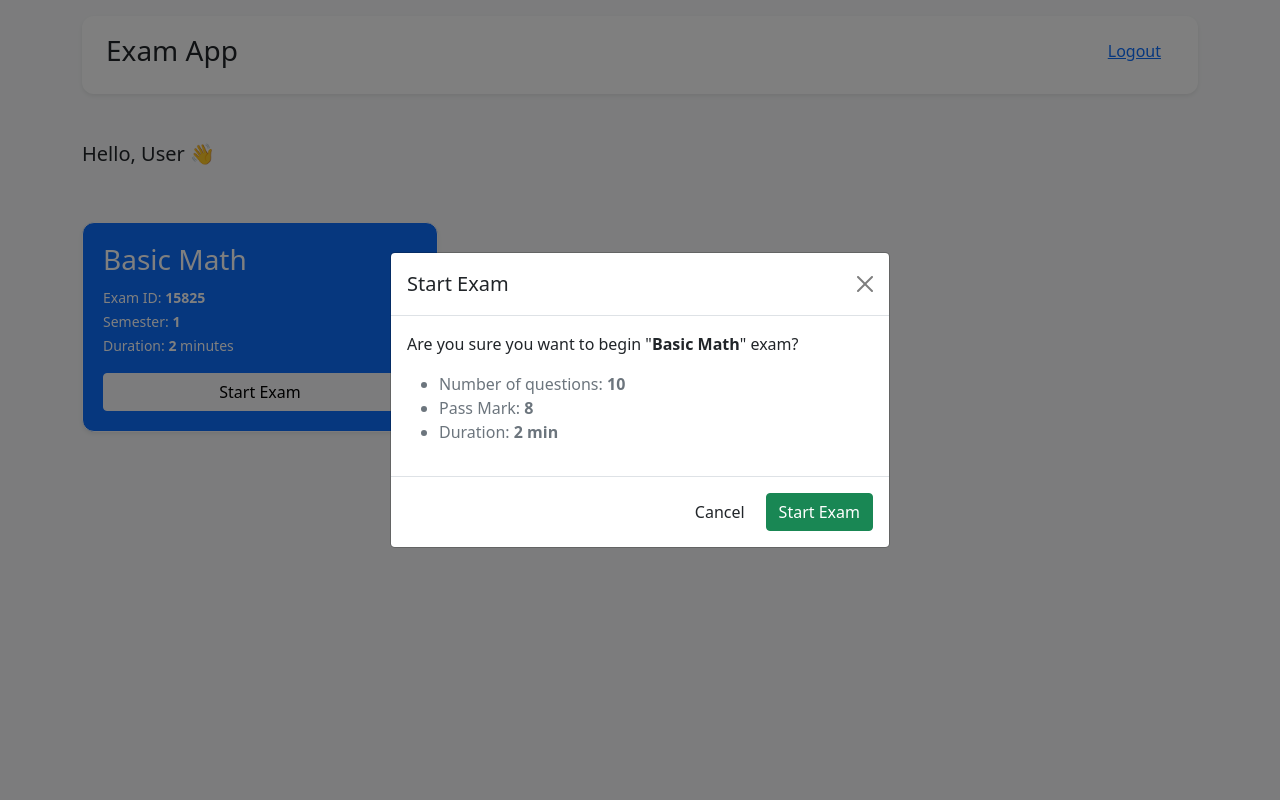
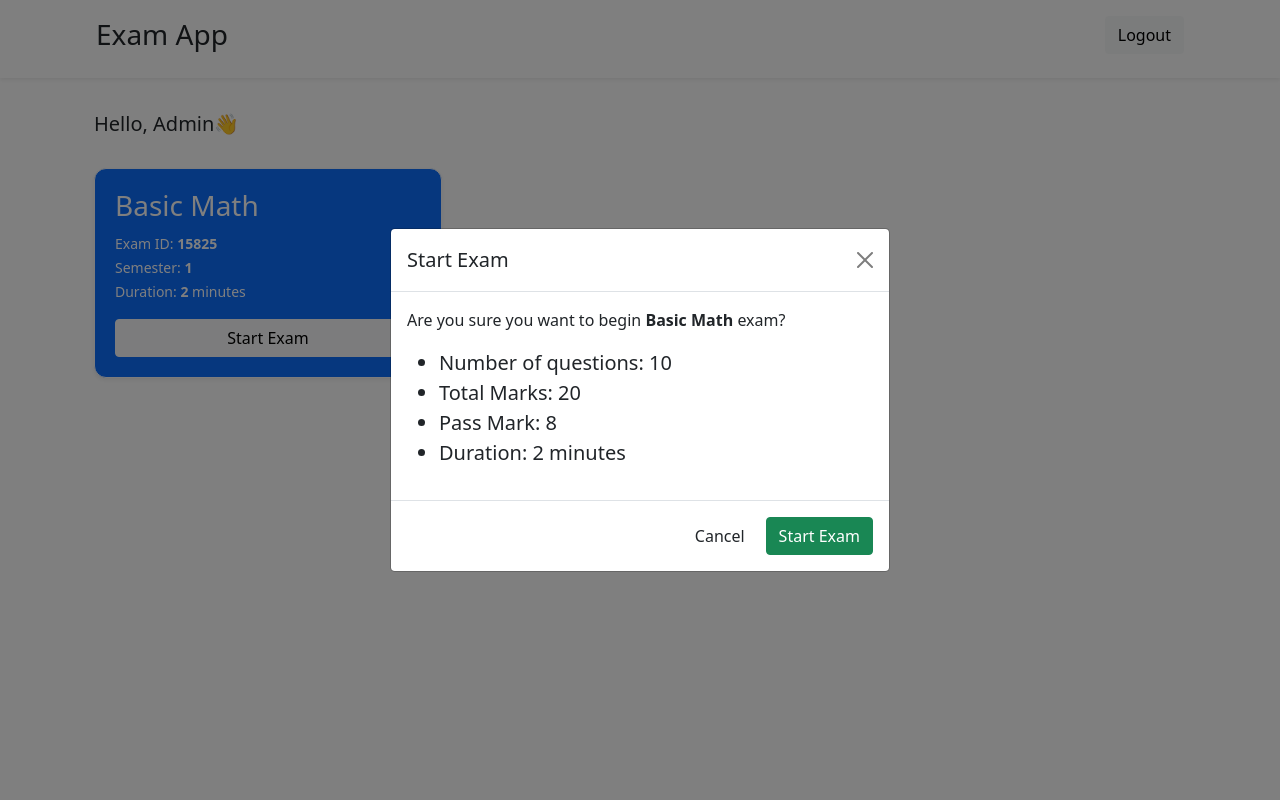
Before and after one commit to Sjithu007/django_exam_app, a Django app: page / in a window 1280 px wide, after a click on "Start Exam". Run offline with Django 3.2, Linux system fonts and the light colour scheme; a user stored in the database is signed in; data comes from the database, SQL or seed files in the repository; both versions use the stored data as it was after the commit; parts of the project's set-up code (start-up, migrations or seed data) failed here and were passed over.

Commit message:
new updates added

```diff
--- a/exams/static/exams/exam.js
+++ b/exams/static/exams/exam.js
@@ -112,7 +112,7 @@ const sendData = () => {
                 for (const [question, resp] of Object.entries(res)){
 
                     resDiv.innerHTML += question
-                    const cls = ['container', 'my-2', 'p-3', 'bg-white', 'h6']
+                    const cls = ['container', 'my-2', 'bg-white', 'h6']
                     resDiv.classList.add(...cls)
 
                     if (resp=='not answered') {
--- a/exams/static/exams/main.js
+++ b/exams/static/exams/main.js
@@ -9,16 +9,18 @@ modalBtns.forEach(btn => btn.addEventListener('click', ()=>{
     const pk = btn.getAttribute('data-bs-pk')
     const name = btn.getAttribute('data-bs-exam')
     const numQuestions = btn.getAttribute('data-bs-questions')
+    const totalMarks = btn.getAttribute('data-bs-marks')
     const scoreToPass = btn.getAttribute('data-bs-pass')
     const duration = btn.getAttribute('data-bs-duration')
 
     modalBody.innerHTML += `
-        <div class="mb-3">Are you sure you want to begin "<b>${name}</b>" exam?</div>
-        <div class="text-muted">
+        <div class="mb-3">Are you sure you want to begin <b>${name}</b> exam?</div>
+        <div class="lead text-small">
             <ul>
                 <li>Number of questions: <b>${numQuestions}</b></li>
+                <li>Total Marks: <b>${totalMarks}</b></li>
                 <li>Pass Mark: <b>${scoreToPass}</b></li>
-                <li>Duration: <b>${duration} min</b></li>
+                <li>Duration: <b>${duration} minutes</b></li>
             </ul>
         </div>
     `
--- a/exams/templates/exams/main.html
+++ b/exams/templates/exams/main.html
@@ -8,7 +8,6 @@
 {% block title %} Exams {% endblock title %}
 
 {% block content %}
-
 
 <!-- Modal -->
 <div class="modal fade" id="examStartModal" tabindex="-1" aria-labelledby="examModalLabel" aria-hidden="true">
@@ -27,26 +26,28 @@
   </div>
 </div>
 
-
-<nav class="navbar sticky-top navbar-light bg-white shadow-sm" style="border-radius: 12px">
-  <div class="container-fluid px-4 py-2">
+<nav class="navbar fixed-top navbar-light bg-white shadow-sm px-5">
+  <div class="container-fluid px-5 py-2">
     <h3>Exam App</h3>
     <div class="d-flex">
       {% if user.is_authenticated %}
-      <h6><a class="btn btn-link" href="{% url 'logout'%}">Logout</a></h6>
+      <h6><a class="btn btn-light" href="{% url 'logout'%}">Logout</a></h6>
       {% else %}
-      <h6><a class="btn btn-link" href="{% url 'register'%}">Register</a></h6>
-      <h6><a class="btn btn-link" href="{% url 'login'%}">Login</a></h6>
+      <h6><a class="btn btn-light bg-white mx-3" href="{% url 'register'%}">Register</a></h6>
+      <h6><a class="btn btn-dark" href="{% url 'login'%}">Login</a></h6>
       {% endif %}
     </div>
   </div>
 </nav>
-<div class="mt-5">
+
+<div class="container py-5 mt-5">
+  <div class="py-3">
     {% if user.is_authenticated %}
-    <h6 class="lead">Hello, User 👋</h6>
+    <h6 class="lead">Hello, {{user.first_name}}👋</h6>
     {% endif %}
   </div>
-<div class="py-5">
+
+  <div class="py-2">
     <div class="row gap-3">
       {% for obj in object_list %}
       <div class="col-sm-4">
@@ -59,17 +60,15 @@
               <small>Duration: <b>{{obj.duration}}</b> minutes</small><br>
             </div>
             <div class="d-grid">
-            <button
-              class="btn btn-light modal-button"
-              data-bs-pk="{{obj.pk}}"
-              data-bs-exam="{{obj.exam_name}}"
-              data-bs-questions="{{obj.total_questions}}"
-              data-bs-duration="{{obj.duration}}"
-              data-bs-pass="{{obj.pass_mark}}"
-              data-bs-toggle="modal"
-              data-bs-target="#examStartModal">
+              {% if user.is_authenticated %}
+                <button class="btn btn-light modal-button" data-bs-pk="{{obj.pk}}" data-bs-exam="{{obj.exam_name}}"
+                  data-bs-questions="{{obj.total_questions}}" data-bs-marks="{{obj.total_assigned_marks}}" data-bs-duration="{{obj.duration}}"
+                  data-bs-pass="{{obj.pass_mark}}" data-bs-toggle="modal" data-bs-target="#examStartModal">
                   Start Exam
                 </button>
+              {% else %}
+                <button class="btn btn-light modal-button" disabled>Start Exam</button>
+              {% endif %}
             </div>
           </div>
         </div>
@@ -77,4 +76,5 @@
       {% endfor %}
     </div>
   </div>
+</div>
 {% endblock content %}
--- a/students/views.py
+++ b/students/views.py
@@ -2,9 +2,10 @@ from django.shortcuts import render
 from django.views import generic
 from django.contrib.auth.forms import UserCreationForm
 from django.urls import reverse_lazy
+from .forms import SignUpForm
 # Create your views here.
 
 class UserRegistrationView(generic.CreateView):
-    form_class = UserCreationForm
+    form_class = SignUpForm
     template_name = 'registration/register.html'
     success_url = reverse_lazy('login')
--- a/templates/base.html
+++ b/templates/base.html
@@ -24,7 +24,7 @@
     <title>Exam App| {% block title %}{% endblock title %}</title>
 </head>
 
-<body class="bg-light">
+<body>
     <div class="container mt-3">
         {% block content %}
         {% endblock content %}
```
Also changed, not shown: exams/templates/exams/exam.html (+3 -4 lines), students/forms.py (added, +22 -0 lines), students/templates/registration/login.html (+24 -8 lines), students/templates/registration/register.html (+25 -7 lines), db.sqlite3. Lines whose indentation alone changed are shown as unchanged.
